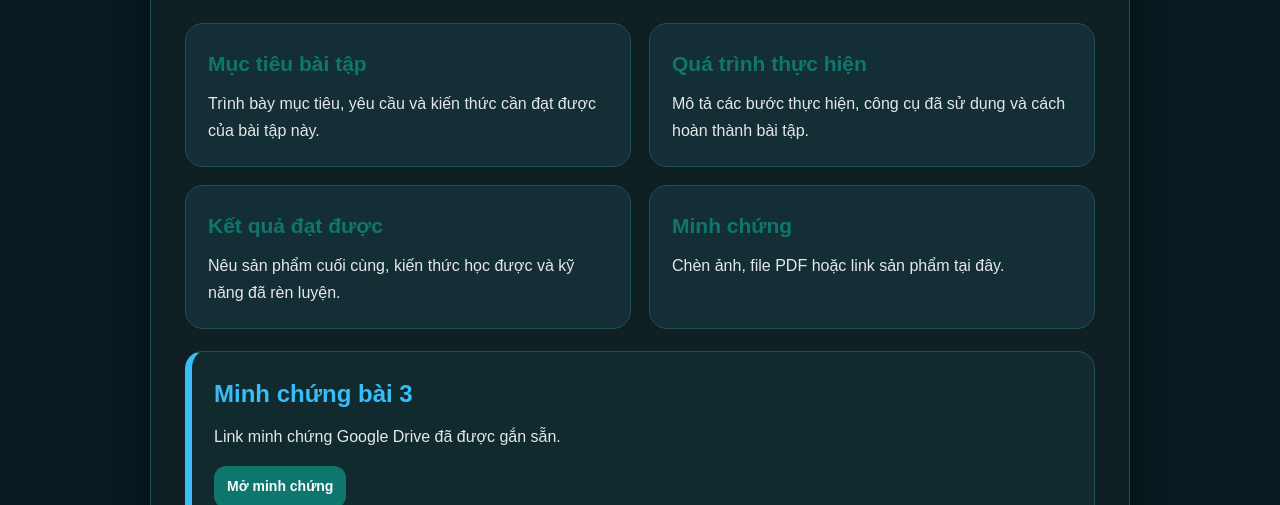
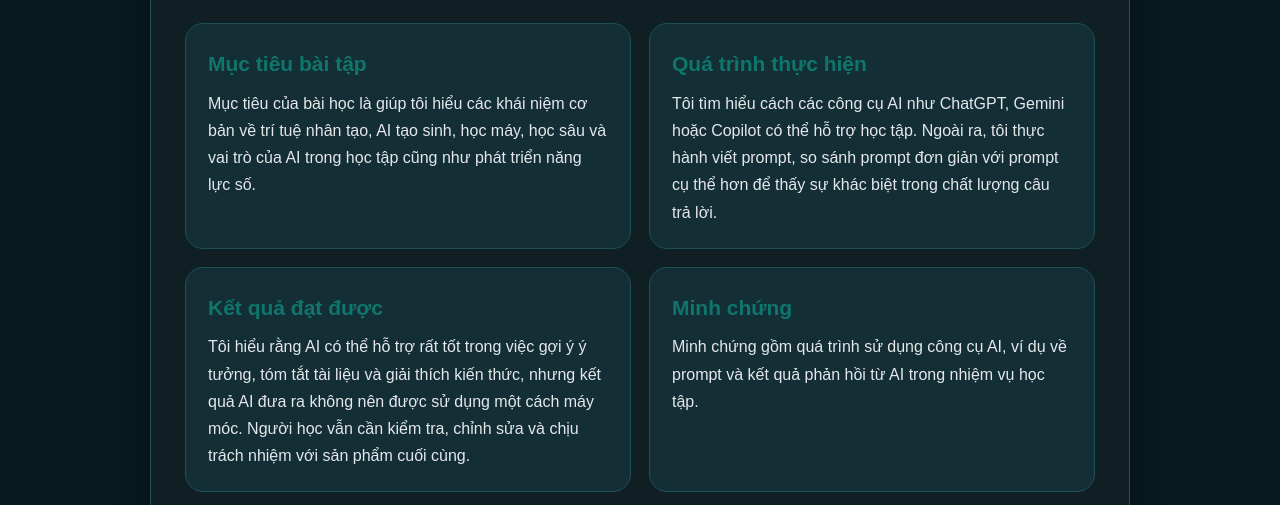
Before and after one commit to bachvu-0607/Porfolio, a plain HTML site: page bai3.html in a window 1280 px wide. Shown: the part 295-800 px from the top of the page. Drawn offline with Linux system fonts and the light colour scheme.

Commit message:
Update content in bai3.html with detailed explanations

```diff
--- a/bai3.html
+++ b/bai3.html
@@ -24,22 +24,35 @@
       <div class="placeholder-grid">
         <article class="placeholder-card">
           <h2>Mục tiêu bài tập</h2>
-          <p>Trình bày mục tiêu, yêu cầu và kiến thức cần đạt được của bài tập này.</p>
+          <p>
+            Mục tiêu của bài học là giúp tôi hiểu các khái niệm cơ bản về trí tuệ nhân tạo,
+            AI tạo sinh, học máy, học sâu và vai trò của AI trong học tập cũng như phát triển năng lực số.
+          </p>
         </article>
 
         <article class="placeholder-card">
           <h2>Quá trình thực hiện</h2>
-          <p>Mô tả các bước thực hiện, công cụ đã sử dụng và cách hoàn thành bài tập.</p>
+          <p>
+            Tôi tìm hiểu cách các công cụ AI như ChatGPT, Gemini hoặc Copilot có thể hỗ trợ học tập.
+            Ngoài ra, tôi thực hành viết prompt, so sánh prompt đơn giản với prompt cụ thể hơn để thấy sự khác biệt
+            trong chất lượng câu trả lời.
+          </p>
         </article>
 
         <article class="placeholder-card">
           <h2>Kết quả đạt được</h2>
-          <p>Nêu sản phẩm cuối cùng, kiến thức học được và kỹ năng đã rèn luyện.</p>
+          <p>
+            Tôi hiểu rằng AI có thể hỗ trợ rất tốt trong việc gợi ý ý tưởng, tóm tắt tài liệu và giải thích kiến thức,
+            nhưng kết quả AI đưa ra không nên được sử dụng một cách máy móc. Người học vẫn cần kiểm tra,
+            chỉnh sửa và chịu trách nhiệm với sản phẩm cuối cùng.
+          </p>
         </article>
 
         <article class="placeholder-card">
           <h2>Minh chứng</h2>
-          <p>Chèn ảnh, file PDF hoặc link sản phẩm tại đây.</p>
+          <p>
+            Minh chứng gồm quá trình sử dụng công cụ AI, ví dụ về prompt và kết quả phản hồi từ AI trong nhiệm vụ học tập.
+          </p>
         </article>
       </div>
 
```
